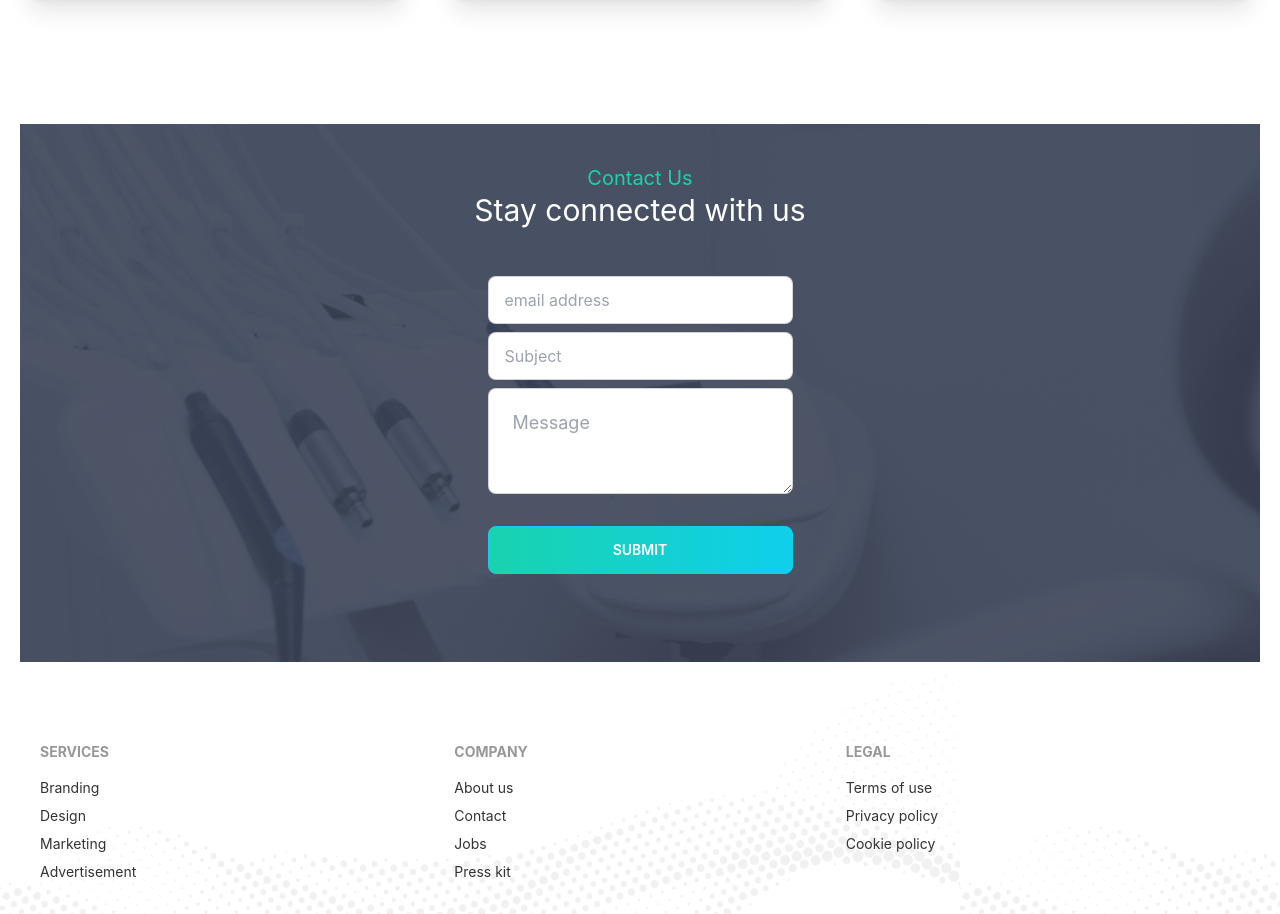
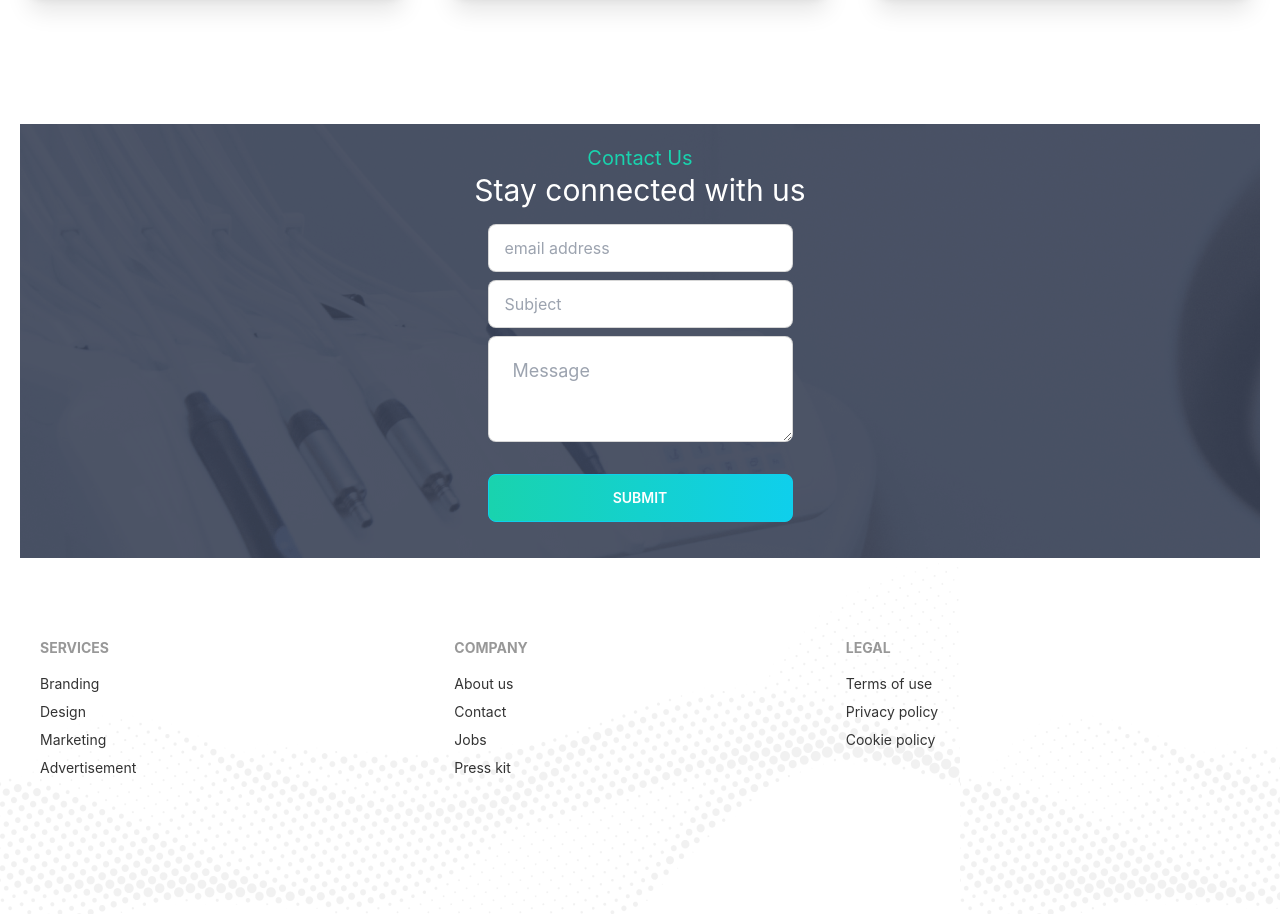
Before and after one commit to Shafayathub/doctors-website, a React (Create React App) app: page / in a window 1280 px wide. Shown: the part 3060-3974 px from the top of the page. Built offline with nearby package versions, Linux system fonts and the light colour scheme; no server answers.

Commit message:
responsive

```diff
--- a/src/Pages/Home/ContactUs/ContactUs.js
+++ b/src/Pages/Home/ContactUs/ContactUs.js
@@ -18,7 +18,7 @@ const ContactUs = () => {
   };
   return (
     <section
-      className="mt-16 lg:mt-32 p-10"
+      className="mt-16 lg:mt-32 p-10 sm:p-5"
       style={{
         backgroundImage: `url(${appointment})`,
       }}>
@@ -29,7 +29,7 @@ const ContactUs = () => {
       <div className="hero">
         <div className="hero-content">
           <div className="card flex-shrink-0">
-            <form onSubmit={handleContactUs} className="card-body">
+            <form onSubmit={handleContactUs} className="card-body p-0">
               <div className="form-control">
                 <input
                   type="email"
```
